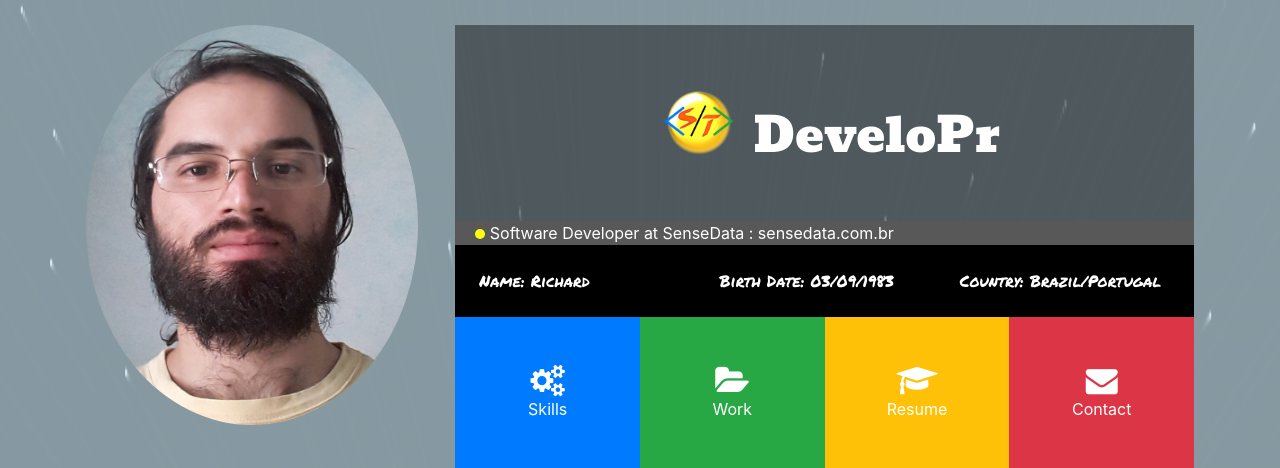
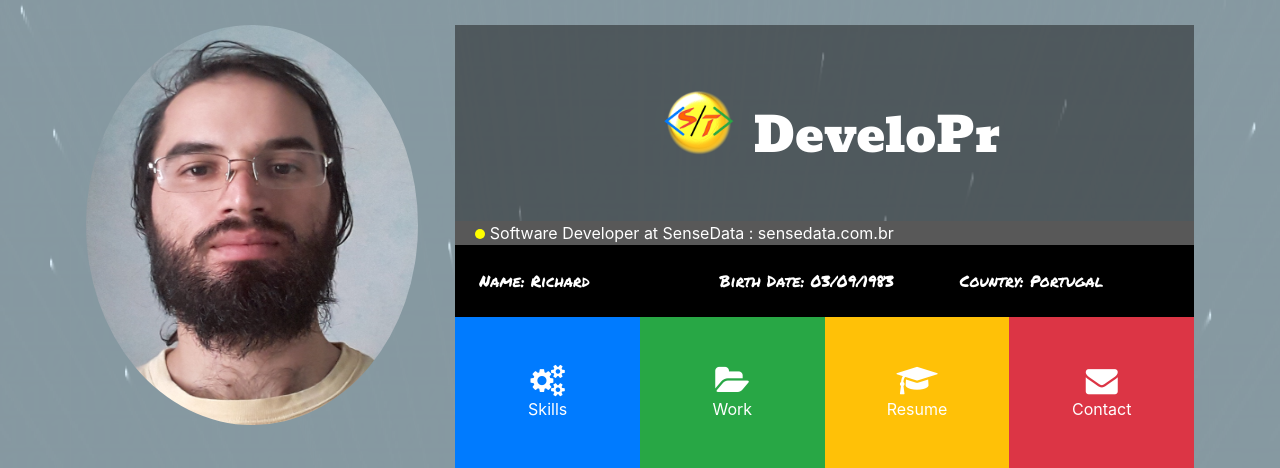
Before and after one commit to stdevelopr/pythonanywhere, a Django app: page /portfolio/ in a window 1280 px wide. Shown: the top 468 px of the page. Run offline with Django 3.2, Linux system fonts and the light colour scheme; some libraries are stand-ins or nearby versions.

Commit message:
country change

```diff
--- a/portfolio/templates/portfolio/index.html
+++ b/portfolio/templates/portfolio/index.html
@@ -51,7 +51,7 @@
 									<div class="row" style="font-family: 'Permanent Marker', cursive;">
 										<div class="col-lg-4">Name: Richard </div>
 										<div class="col-lg-4">Birth Date: 03/09/1983 </div>
-										<div class="col-lg-4">Country: Brazil/Portugal</div>
+										<div class="col-lg-4">Country: Portugal</div>
 									</div>
 								</div>
 								<div>
```
